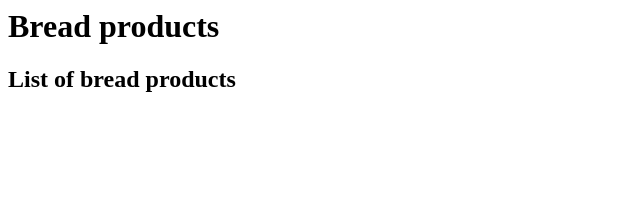
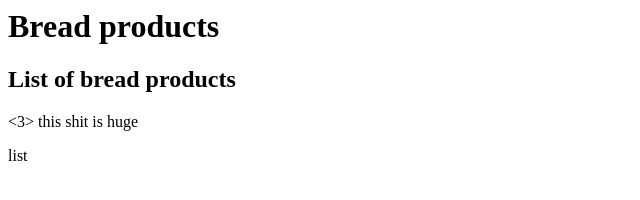
Before and after one commit to Pythonious/com.bread.demo, a plain HTML site: page index2.html in a window 1280 px wide. Shown: the whole page, without its empty margins (0-640 px from the left). Drawn offline with nearby package versions, Linux system fonts and the light colour scheme; no server answers.

Commit message:
bug fix, v1.1 for production

```diff
--- a/index2.html
+++ b/index2.html
@@ -18,5 +18,8 @@
 
 	<h2>List of bread products</h2>
 
+      <3> this shit is huge</3>
+      <P>list</P>
+
   </body>
 </html>
```
